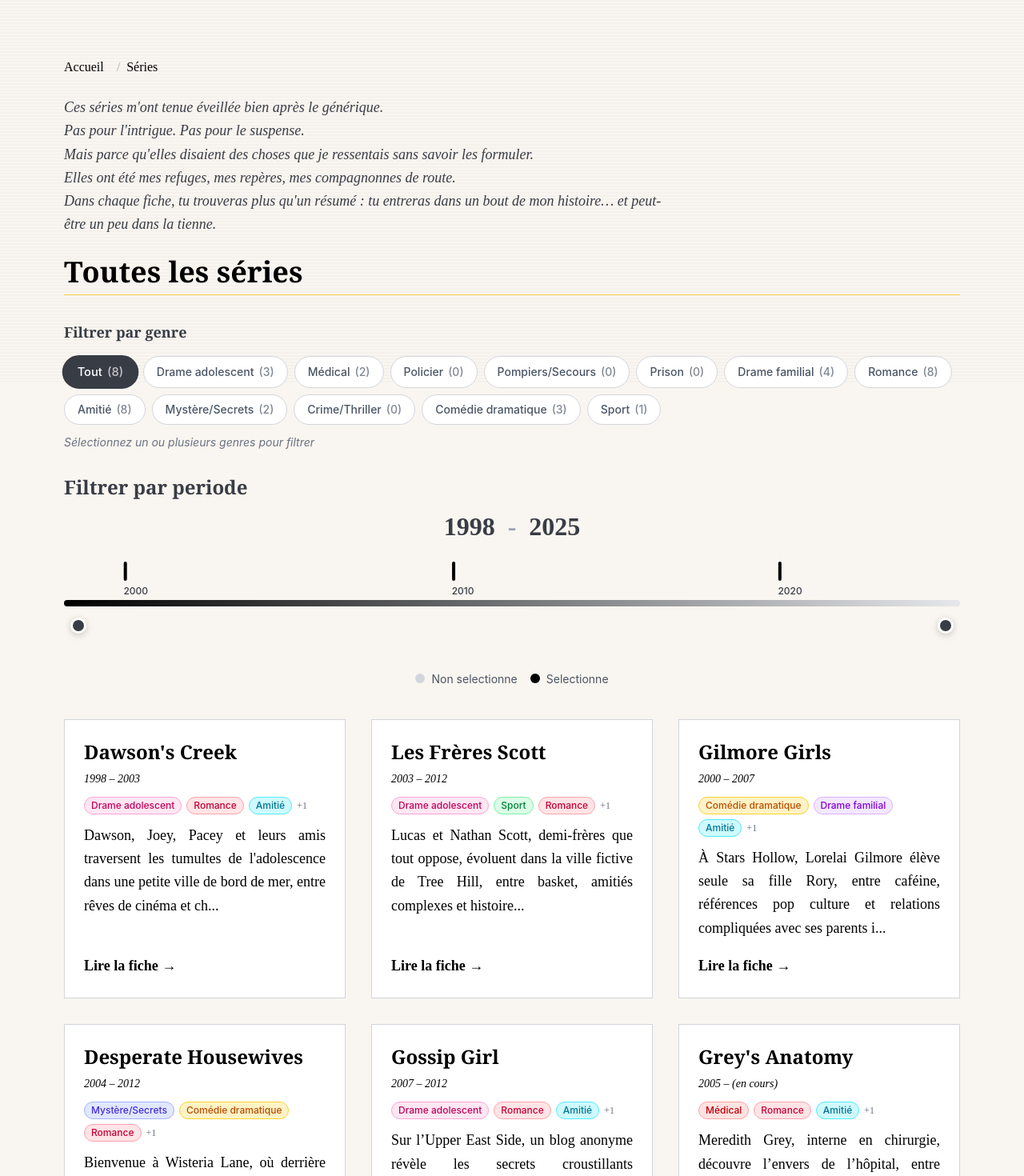
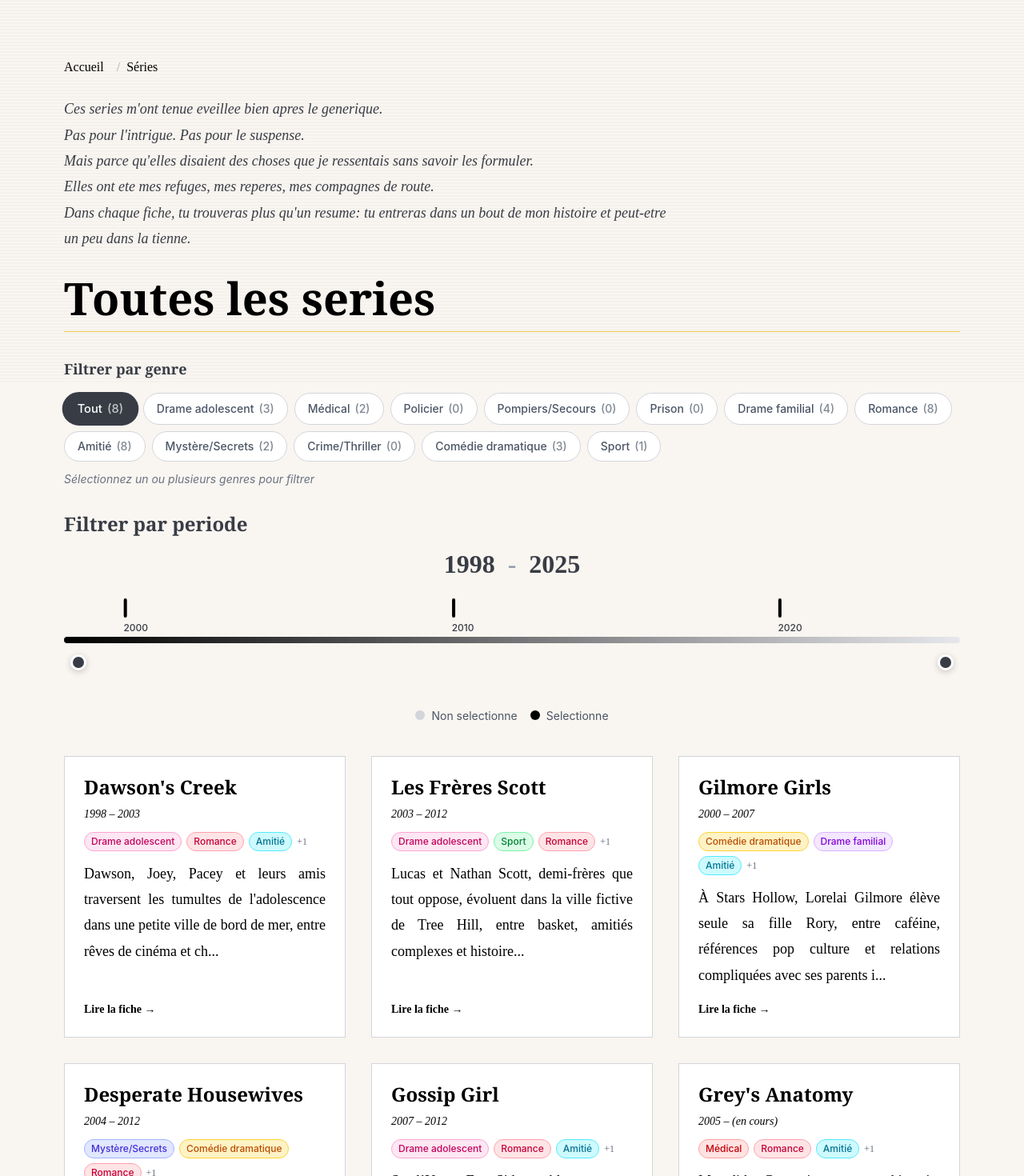
Before and after one commit to GaelleB/code-in-the-city, a Next.js app: page /series in a window 1280 px wide. Shown: the part 320-1790 px from the top of the page at 80% size. Built offline with nearby package versions, Linux system fonts and the light colour scheme.

Commit message:
Revoit la page séries avec la nouvelle grille

```diff
--- a/app/series/page.tsx
+++ b/app/series/page.tsx
@@ -1,23 +1,23 @@
 "use client";
+import dynamic from "next/dynamic";
+import Link from "next/link";
+import { useMemo, useState, useCallback } from "react";
+import { motion, AnimatePresence } from "framer-motion";
+import { RefreshCw } from "lucide-react";
 import Card from "@/components/Card";
-import Link from "next/link";
+import Breadcrumb from "@/components/Breadcrumb";
+import { usePullToRefresh } from "@/hooks/usePullToRefresh";
 import { series } from "@/data/series";
 import { getTagsBySerie, getTagsWithCount } from "@/data/tags";
-import { motion, AnimatePresence } from "framer-motion";
-import Breadcrumb from "@/components/Breadcrumb";
-import dynamic from "next/dynamic";
-import { useMemo, useState, useCallback } from "react";
-import { usePullToRefresh } from "@/hooks/usePullToRefresh";
-import { RefreshCw } from "lucide-react";
 
 const GenreFilter = dynamic(() => import("@/components/GenreFilter"), {
   loading: () => <div className="h-20 animate-pulse bg-gray-200 rounded-lg" />,
-  ssr: false,
+  ssr: false
 });
 
 const TimelineFilter = dynamic(() => import("@/components/TimelineFilter"), {
   loading: () => <div className="h-32 animate-pulse bg-gray-200 rounded-lg" />,
-  ssr: false,
+  ssr: false
 });
 
 export default function SeriesPage() {
@@ -29,51 +29,47 @@ export default function SeriesPage() {
 
   // Pull-to-refresh
   const handleRefresh = useCallback(async () => {
-    await new Promise(resolve => setTimeout(resolve, 1000));
+    await new Promise((resolve) => setTimeout(resolve, 1000));
     window.location.reload();
   }, []);
 
   const { isPulling, pullDistance } = usePullToRefresh(handleRefresh);
 
-  // Fonction pour extraire l'année de début d'une série
+  // Extraire l'annee de debut d'une serie
   const getSerieStartYear = (serie: typeof series[0]): number => {
     const match = serie.years.match(/^\d{4}/);
-    return match ? parseInt(match[0]) : 0;
+    return match ? parseInt(match[0], 10) : 0;
   };
 
-  // Fonction pour extraire l'année de fin d'une série
+  // Extraire l'annee de fin d'une serie
   const getSerieEndYear = (serie: typeof series[0]): number => {
-    const match = serie.years.match(/–\s*(\d{4}|\(en cours\))/);
+    const match = serie.years.match(/-\s*(\d{4}|\(en cours\))/);
     if (match) {
-      return match[1] === '(en cours)' ? 2025 : parseInt(match[1]);
+      return match[1] === "(en cours)" ? 2025 : parseInt(match[1], 10);
     }
     return getSerieStartYear(serie);
   };
 
-  // Callback pour le changement de période
+  // Callback pour le changement de periode
   const handleYearRangeChange = useCallback((start: number, end: number) => {
     setYearRange({ start, end });
   }, []);
 
-  // Filtrer les séries selon les tags ET la période
+  // Filtrer les series selon les tags et la periode
   const filteredSeries = useMemo(() => {
     let filtered = series;
 
-    // Filtre par tags
     if (selectedTagIds.length > 0) {
       filtered = filtered.filter((serie) => {
         const serieTags = getTagsBySerie(serie.id);
-        const serieTagIds = serieTags.map(tag => tag.id);
-        return selectedTagIds.some(selectedId => serieTagIds.includes(selectedId));
+        const serieTagIds = serieTags.map((tag) => tag.id);
+        return selectedTagIds.some((selectedId) => serieTagIds.includes(selectedId));
       });
     }
 
-    // Filtre par période
     filtered = filtered.filter((serie) => {
       const startYear = getSerieStartYear(serie);
       const endYear = getSerieEndYear(serie);
-
-      // La série doit avoir été diffusée pendant la période sélectionnée
       return !(endYear < yearRange.start || startYear > yearRange.end);
     });
 
@@ -89,14 +85,20 @@ export default function SeriesPage() {
         <motion.div
           className="fixed top-0 left-1/2 -translate-x-1/2 z-50 flex items-center justify-center"
           style={{
-            transform: `translateX(-50%) translateY(${Math.min(pullDistance - 40, 60)}px)`,
+            transform: `translateX(-50%) translateY(${Math.min(pullDistance - 40, 60)}px)`
           }}
           initial={{ opacity: 0 }}
           animate={{ opacity: pullDistance > 40 ? 1 : 0 }}
         >
-          <div className={`bg-white rounded-full p-3 shadow-lg border-2 ${isPulling ? 'border-[var(--color-primary)]' : 'border-gray-300'}`}>
+          <div
+            className={`bg-white rounded-full p-3 shadow-lg border-2 ${
+              isPulling ? "border-[var(--color-primary)]" : "border-gray-300"
+            }`}
+          >
             <RefreshCw
-              className={`w-5 h-5 ${isPulling ? 'text-[var(--color-primary)] animate-spin' : 'text-gray-400'}`}
+              className={`w-5 h-5 ${
+                isPulling ? "text-[var(--color-primary)] animate-spin" : "text-gray-400"
+              }`}
               style={{ transform: `rotate(${pullDistance * 2}deg)` }}
             />
           </div>
@@ -107,35 +109,39 @@ export default function SeriesPage() {
 
       {/* Paragraphe d'introduction */}
       <motion.p
-        className="mb-6 text-base sm:text-lg text-[var(--color-dark)] italic leading-relaxed max-w-3xl"
+        className="mb-6 typo-body italic text-[var(--color-dark)] leading-relaxed max-w-3xl"
         initial={{ opacity: 0, y: 30 }}
         animate={{ opacity: 1, y: 0 }}
         transition={{ duration: 0.5 }}
       >
-        Ces séries m&apos;ont tenue éveillée bien après le générique.<br className="hidden sm:block" />
-        Pas pour l&apos;intrigue. Pas pour le suspense.<br className="hidden sm:block" />
-        Mais parce qu&apos;elles disaient des choses que je ressentais sans savoir les formuler.<br className="hidden sm:block" />
-        Elles ont été mes refuges, mes repères, mes compagnonnes de route.<br className="hidden sm:block" />
-        Dans chaque fiche, tu trouveras plus qu&apos;un résumé : tu entreras dans un bout de mon histoire… et peut-être un peu dans la tienne.
+        Ces series m&apos;ont tenue eveillee bien apres le generique.
+        <br className="hidden sm:block" />
+        Pas pour l&apos;intrigue. Pas pour le suspense.
+        <br className="hidden sm:block" />
+        Mais parce qu&apos;elles disaient des choses que je ressentais sans savoir les formuler.
+        <br className="hidden sm:block" />
+        Elles ont ete mes refuges, mes reperes, mes compagnes de route.
+        <br className="hidden sm:block" />
+        Dans chaque fiche, tu trouveras plus qu&apos;un resume: tu entreras dans un bout de mon histoire et
+        peut-etre un peu dans la tienne.
       </motion.p>
 
       <motion.h1
-        className="text-2xl sm:text-3xl md:text-4xl font-serif font-bold mb-8 border-b border-[var(--color-secondary)] pb-2"
+        className="typo-h1 font-serif font-bold mb-8 border-b border-[var(--color-secondary)] pb-2"
         initial={{ opacity: 0, y: 30 }}
         animate={{ opacity: 1, y: 0 }}
         transition={{ duration: 0.5, delay: 0.2 }}
       >
-        Toutes les séries
+        Toutes les series
         {(selectedTagIds.length > 0 || yearRange.start !== 1998 || yearRange.end !== 2025) && (
-          <span className="text-lg sm:text-xl md:text-2xl text-gray-500 ml-2 sm:ml-3 block sm:inline mt-2 sm:mt-0">
-            ({filteredSeries.length} résultat{filteredSeries.length > 1 ? 's' : ''})
+          <span className="block sm:inline mt-2 sm:mt-0 sm:ml-3 typo-small text-gray-500">
+            ({filteredSeries.length} resultat{filteredSeries.length > 1 ? "s" : ""})
           </span>
         )}
       </motion.h1>
 
       {/* Filtres */}
       <div className="space-y-8 mb-10">
-        {/* GenreFilter */}
         <motion.div
           initial={{ opacity: 0, y: 20 }}
           animate={{ opacity: 1, y: 0 }}
@@ -148,7 +154,6 @@ export default function SeriesPage() {
           />
         </motion.div>
 
-        {/* TimelineFilter */}
         <motion.div
           initial={{ opacity: 0, y: 20 }}
           animate={{ opacity: 1, y: 0 }}
@@ -164,7 +169,7 @@ export default function SeriesPage() {
 
       <AnimatePresence mode="wait">
         <motion.section
-          key={`${selectedTagIds.join('-')}-${yearRange.start}-${yearRange.end}`}
+          key={`${selectedTagIds.join("-")}-${yearRange.start}-${yearRange.end}`}
           className="grid gap-8 md:grid-cols-2 lg:grid-cols-3"
           initial={{ opacity: 0 }}
           animate={{ opacity: 1 }}
@@ -186,37 +191,36 @@ export default function SeriesPage() {
                 }}
               >
                 <Card className="h-full flex flex-col">
-                <h3 className="text-2xl font-serif font-bold mb-2">{serie.title}</h3>
-                <p className="text-sm italic text-[var(--color-text-dark)] mb-3">
+                  <h3 className="typo-h3 font-serif font-bold mb-2">{serie.title}</h3>
+                  <p className="italic typo-small text-[var(--color-text-dark)] mb-3">
                     {serie.years}
                   </p>
 
-                {/* Tags */}
                   {tags.length > 0 && (
                     <div className="flex flex-wrap gap-1.5 mb-3">
                       {tags.slice(0, 3).map((tag) => (
                         <span
                           key={tag.id}
-                        className={`px-2 py-0.5 text-xs font-sans font-medium rounded-full border ${tag.color}`}
+                          className={`px-2 py-0.5 typo-tiny font-sans font-medium rounded-full border ${tag.color}`}
                           title={tag.description}
                         >
                           {tag.label}
                         </span>
                       ))}
                       {tags.length > 3 && (
-                      <span className="text-xs text-gray-500 self-center">
+                        <span className="typo-tiny text-gray-500 self-center">
                           +{tags.length - 3}
                         </span>
                       )}
                     </div>
                   )}
 
-                <p className="text-[var(--color-text-dark)] mb-4 leading-relaxed text-justify flex-1">
+                  <p className="typo-body text-[var(--color-text-dark)] mb-4 leading-relaxed text-justify flex-1">
                     {serie.synopsis.slice(0, 140)}...
                   </p>
                   <Link
                     href={`/series/${serie.id}`}
-                  className="text-[var(--color-primary)] md:hover:underline font-semibold md:hover:text-black transition-colors active:opacity-70 touch-manipulation inline-block"
+                    className="typo-small text-[var(--color-primary)] md:hover:underline font-semibold md:hover:text-black transition-colors active:opacity-70 touch-manipulation inline-block"
                   >
                     Lire la fiche →
                   </Link>
```
Lines whose indentation alone changed are shown as unchanged.
